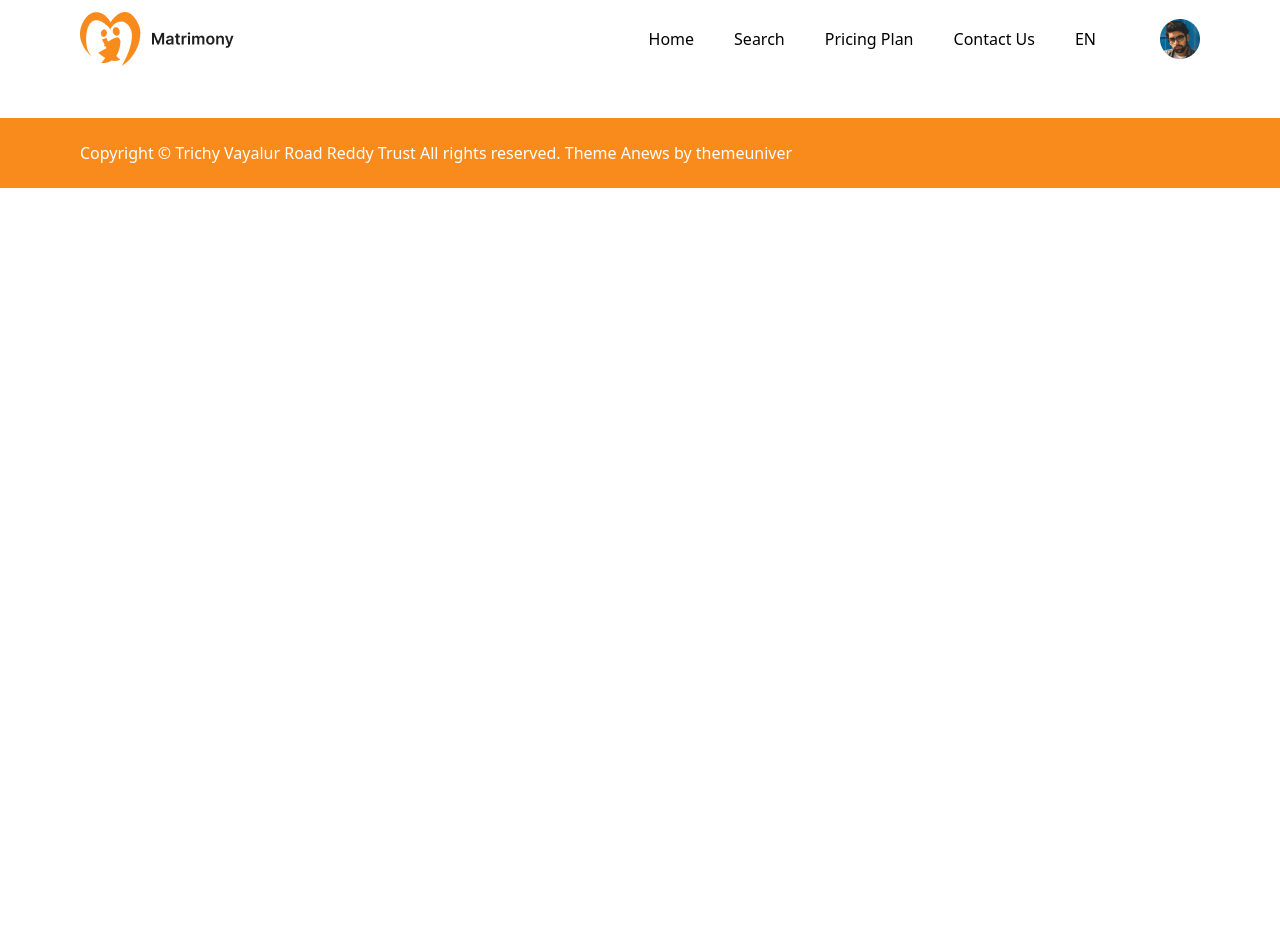
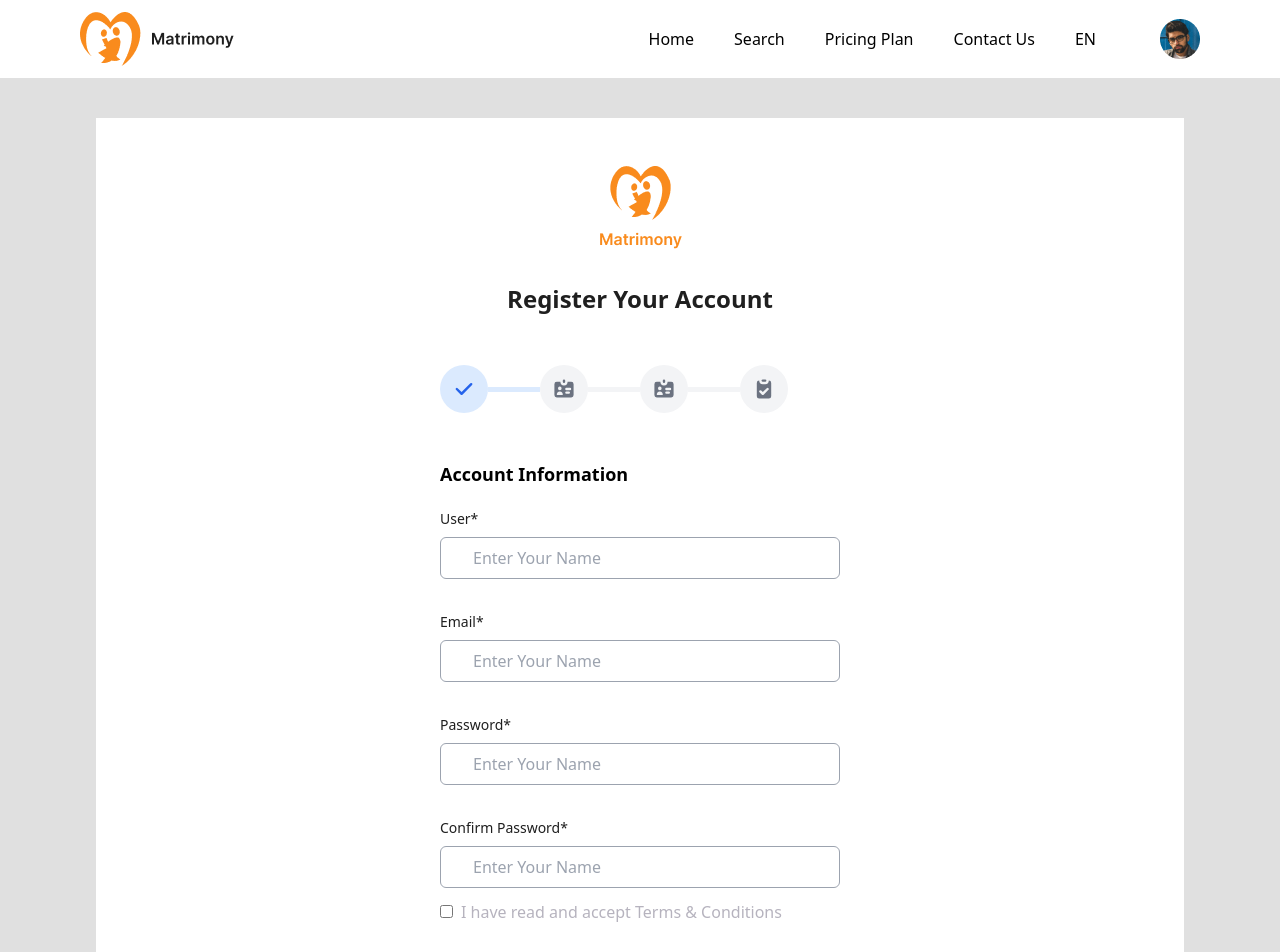
Before and after one commit to ParasBharde/Matrimony_Frontend, a Next.js app: page /register in a window 1280 px wide. Shown: the top 952 px of the page. Before the commit the page ends 800 px from the top, so only its background shows below. Built offline with nearby package versions, Linux system fonts and the light colour scheme.

Commit message:
Register Screen 1st Part Ready

```diff
--- /dev/null
+++ b/components/registerScreen/stepper.js
@@ -0,0 +1,33 @@
+import React from 'react'
+
+const Stepper = () => {
+  return (
+
+<ol className="flex items-center w-[400px] mx-auto my-12">
+    <li className="flex w-full items-center text-blue-600 dark:text-blue-500 after:content-[''] after:w-full after:h-1 after:border-b after:border-blue-100 after:border-4 after:inline-block dark:after:border-blue-800">
+        <span className="flex items-center justify-center w-10 h-10 bg-blue-100 rounded-full lg:h-12 lg:w-12 dark:bg-blue-800 shrink-0">
+            <svg aria-hidden="true" className="w-5 h-5 text-blue-600 lg:w-6 lg:h-6 dark:text-blue-300" fill="currentColor" viewBox="0 0 20 20" xmlns="http://www.w3.org/2000/svg"><path fill-rule="evenodd" d="M16.707 5.293a1 1 0 010 1.414l-8 8a1 1 0 01-1.414 0l-4-4a1 1 0 011.414-1.414L8 12.586l7.293-7.293a1 1 0 011.414 0z" clip-rule="evenodd"></path></svg>
+        </span>
+    </li>
+    <li className="flex w-full items-center after:content-[''] after:w-full after:h-1 after:border-b after:border-gray-100 after:border-4 after:inline-block dark:after:border-gray-700">
+        <span className="flex items-center justify-center w-10 h-10 bg-gray-100 rounded-full lg:h-12 lg:w-12 dark:bg-gray-700 shrink-0">
+            <svg aria-hidden="true" className="w-5 h-5 text-gray-500 lg:w-6 lg:h-6 dark:text-gray-100" fill="currentColor" viewBox="0 0 20 20" xmlns="http://www.w3.org/2000/svg"><path fill-rule="evenodd" d="M10 2a1 1 0 00-1 1v1a1 1 0 002 0V3a1 1 0 00-1-1zM4 4h3a3 3 0 006 0h3a2 2 0 012 2v9a2 2 0 01-2 2H4a2 2 0 01-2-2V6a2 2 0 012-2zm2.5 7a1.5 1.5 0 100-3 1.5 1.5 0 000 3zm2.45 4a2.5 2.5 0 10-4.9 0h4.9zM12 9a1 1 0 100 2h3a1 1 0 100-2h-3zm-1 4a1 1 0 011-1h2a1 1 0 110 2h-2a1 1 0 01-1-1z" clip-rule="evenodd"></path></svg>
+        </span>
+    </li>
+    <li className="flex w-full items-center after:content-[''] after:w-full after:h-1 after:border-b after:border-gray-100 after:border-4 after:inline-block dark:after:border-gray-700">
+        <span className="flex items-center justify-center w-10 h-10 bg-gray-100 rounded-full lg:h-12 lg:w-12 dark:bg-gray-700 shrink-0">
+            <svg aria-hidden="true" className="w-5 h-5 text-gray-500 lg:w-6 lg:h-6 dark:text-gray-100" fill="currentColor" viewBox="0 0 20 20" xmlns="http://www.w3.org/2000/svg"><path fill-rule="evenodd" d="M10 2a1 1 0 00-1 1v1a1 1 0 002 0V3a1 1 0 00-1-1zM4 4h3a3 3 0 006 0h3a2 2 0 012 2v9a2 2 0 01-2 2H4a2 2 0 01-2-2V6a2 2 0 012-2zm2.5 7a1.5 1.5 0 100-3 1.5 1.5 0 000 3zm2.45 4a2.5 2.5 0 10-4.9 0h4.9zM12 9a1 1 0 100 2h3a1 1 0 100-2h-3zm-1 4a1 1 0 011-1h2a1 1 0 110 2h-2a1 1 0 01-1-1z" clip-rule="evenodd"></path></svg>
+        </span>
+    </li>
+    <li className="flex items-center w-full">
+        <span className="flex items-center justify-center w-10 h-10 bg-gray-100 rounded-full lg:h-12 lg:w-12 dark:bg-gray-700 shrink-0">
+            <svg aria-hidden="true" className="w-5 h-5 text-gray-500 lg:w-6 lg:h-6 dark:text-gray-100" fill="currentColor" viewBox="0 0 20 20" xmlns="http://www.w3.org/2000/svg"><path d="M9 2a1 1 0 000 2h2a1 1 0 100-2H9z"></path><path fill-rule="evenodd" d="M4 5a2 2 0 012-2 3 3 0 003 3h2a3 3 0 003-3 2 2 0 012 2v11a2 2 0 01-2 2H6a2 2 0 01-2-2V5zm9.707 5.707a1 1 0 00-1.414-1.414L9 12.586l-1.293-1.293a1 1 0 00-1.414 1.414l2 2a1 1 0 001.414 0l4-4z" clip-rule="evenodd"></path></svg>
+        </span>
+    </li>
+
+</ol>
+
+  )
+}
+
+export default Stepper
--- a/pages/register.js
+++ b/pages/register.js
@@ -1,9 +1,43 @@
 import React from 'react'
+import Image from 'next/image'
+import a2 from "@/assets/signUpAssets/a2.png"
+import Stepper from '@/components/registerScreen/stepper'
 
 const Register = () => {
   return (
-    <div className='my-10'>
+    <div className='bg-[#E0E0E0] py-10 w-full'>
+      <div className='bg-white w-[85%] mx-auto pt-12 pb-10'>
+        <Image src={a2} alt="a2" className='mx-auto mb-8'/>
+        <p className='text-center text-dark font-[600] text-[24px]'>Register Your Account</p>
+        <Stepper/>
+        <div className='w-[400px] mx-auto'>
+          <p className='font-[600] text-[18px]'>Account Information</p>
+        </div>
+        <div className='mt-5 max-w-min mx-auto'>
+        <p className='text-dark font-[500] text-[14px] mb-2'>User*</p>
+        <input placeholder='Enter Your Name' type={"password"} className='border border-gray-400 w-[400px] py-2 px-8 rounded-md mb-3'/>
+      </div>
+      <div className='mt-5 max-w-min mx-auto'>
+        <p className='text-dark font-[500] text-[14px] mb-2'>Email*</p>
+        <input placeholder='Enter Your Name' type={"password"} className='border border-gray-400 w-[400px] py-2 px-8 rounded-md mb-3'/>
+      </div>
+      <div className='mt-5 max-w-min mx-auto'>
+        <p className='text-dark font-[500] text-[14px] mb-2'>Password*</p>
+        <input placeholder='Enter Your Name' type={"password"} className='border border-gray-400 w-[400px] py-2 px-8 rounded-md mb-3'/>
+      </div>
+      <div className='mt-5 max-w-min mx-auto'>
+        <p className='text-dark font-[500] text-[14px] mb-2'>Confirm Password*</p>
+        <input placeholder='Enter Your Name' type={"password"} className='border border-gray-400 w-[400px] py-2 px-8 rounded-md mb-3'/>
+      </div>
+      <div className='w-[400px] mx-auto mb-12'>
+      <input type="checkbox" name="rememberMe" value="true" className='mr-2'/>
+          <label for="rememberMe" className='text-[#B6B3BE]'>I have read and accept Terms & Conditions</label>
 
+      </div>
+      <div className='w-[400px] mx-auto flex justify-end'>
+            <p className='text-white bg-main py-2 px-5 rounded-md cursor-pointer max-w-max'>Next</p>
+      </div>
+      </div>
     </div>
   )
 }
```
